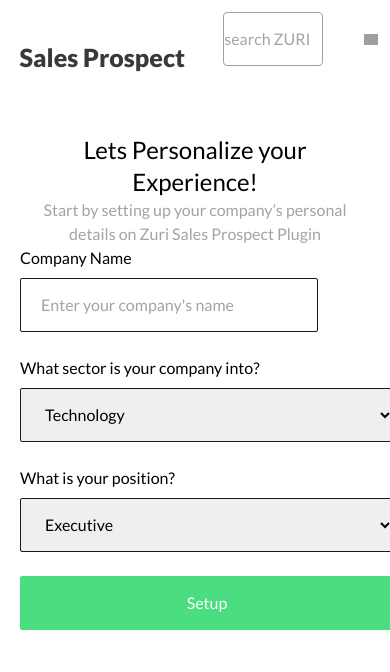
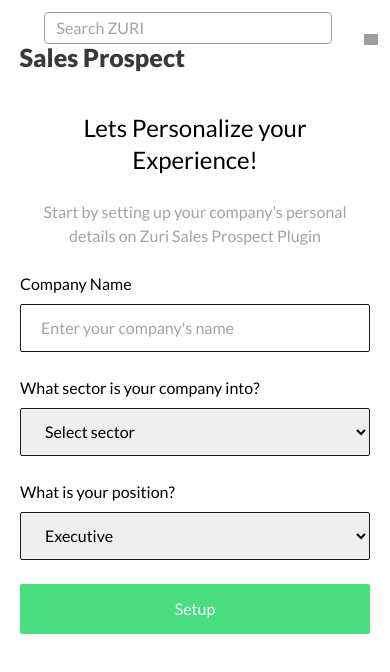
Before and after one commit to zurichat/zc_plugin_company_sales_prospect, a React (Create React App) app in the folder frontend/epictetus/: page / in a window 390 px wide. Shown: the top 672 px of the page. Built offline with nearby package versions, Linux system fonts and the light colour scheme; grey boxes are pictures that could not be loaded.

Commit message:
edited onboarding fields

```diff
--- a/frontend/epictetus/src/App.css
+++ b/frontend/epictetus/src/App.css
@@ -82,8 +82,6 @@
 button{
   outline-style: none;
   border:1px solid;
-  width:374px;
-  height:54px;
 }
 
 button:hover{
@@ -91,14 +89,8 @@
 }
 
 input, select{
-  width:374px;
-  height:54px;
   outline-style: none;
   border: 1px solid #1a1a1a;
-}
-
-input{
-  width:90% ;
 }
 
 .homeCard{
@@ -117,8 +109,8 @@
 #loader{
   display:block;
   margin: auto;
-  margin-top: 30vh;
-  margin-bottom: 50px;
+  margin-top: 20vh;
+  margin-bottom: 70px;
   width:100px;
   height:100px;
 }
@@ -128,9 +120,6 @@
 }
 
 @media only screen and (max-width: 600px) {
-  input{
-    width:85% ;
-  }
 
   #role{
     display: block;
--- a/frontend/epictetus/src/components/Header.js
+++ b/frontend/epictetus/src/components/Header.js
@@ -1,4 +1,4 @@
-
+import '../App.css';
 import avatar from "../avatar.svg";
 export default function Header() {
   return (
@@ -8,7 +8,7 @@
       </div>
 
       <div className="search">
-        <input type="text" placeholder="search ZURI"  />
+        <input type="text" placeholder="Search ZURI" className="w-72 h-8 px-3 rounded-sm"/>
 
 
         </div>
--- a/frontend/epictetus/src/components/Home.js
+++ b/frontend/epictetus/src/components/Home.js
@@ -25,21 +25,21 @@
         showLoader ?
         (<div>
             <img src={Loader} alt="loader" className="animate-ping" id="loader"/>
-            <h2 className="font-medium text-2xl text-black-500 text-center" >Setting up your account</h2>
+            <h2 className="font-medium text-2xl text-black-500 text-center" >Setting up your account</h2><br/>
                 <p className="text-base text-gray-400 text-center">Please wait a while</p>
         </div>) :
         (<div>
             { pageOne ?
             (<form className="flex flex-col w-6/7 mx-auto md:w-1/3 p-5 my-12 ">
-                <h2 className="font-medium text-2xl text-black-500 text-center" >Lets Personalize your Experience!</h2>
-                <p className="text-base text-gray-400 text-center">Start by setting up your company’s personal details on Zuri Sales Prospect Plugin</p>
+                <h2 className="font-medium text-2xl text-black-500 text-center" >Lets Personalize your Experience!</h2><br/>
+                <p className="text-base text-gray-400 text-center">Start by setting up your company’s personal details on Zuri Sales Prospect Plugin</p><br/>
 
 
                 <div>
                     <Input title="companyName" label="Company Name" placeholder="Enter your company's name"/>
 
                     <Select title="sector" label="What sector is your company into?">
-                        <option disabled>Select sector</option>
+                        <option disabled selected>Select sector</option>
                         <option>Technology</option>
                         <option>Education</option>
                         <option>Engineering</option>
@@ -59,15 +59,15 @@
                         <option>Others</option>
                     </Select>
 
-                    <button className="hidden  bg-green-400 p-3 text-white rounded-sm border-green-400 md:block" onClick={showPageTwo}>Continue</button>
+                    <button className="hidden w-full bg-green-400 p-3 text-white rounded-sm border-green-400 md:block" onClick={showPageTwo}>Continue</button>
 
-                    <button className=" block bg-green-400 p-3 text-white rounded-sm border-green-400 md:hidden" onClick={handleClick}>Setup</button>
+                    <button className=" block w-full bg-green-400 p-3 text-white rounded-sm border-green-400 md:hidden" onClick={handleClick}>Setup</button>
                 </div>
             </form>)
             :
             (<div className="md:flex flex-col w-4/5 mx-auto p-5 my-12 hidden">
-                <h2 className="font-medium text-2xl text-black-500 text-center" >What do you do at Zuri?</h2>
-                <p className="text-base text-gray-400 text-center">We will use this to personalize your Sales Prospect experience</p>
+                <h2 className="font-medium text-2xl text-black-500 text-center" >What do you do at Zuri?</h2><br/>
+                <p className="text-base text-gray-400 text-center">We will use this to personalize your Sales Prospect experience</p><br/>
                 <div className="flex flex-row flex-wrap justify-around content-start w-6/7">
                     <HomeCard
                         src={Executive}
--- a/frontend/epictetus/src/components/Select.js
+++ b/frontend/epictetus/src/components/Select.js
@@ -8,7 +8,7 @@
                {label}
             </label>
 
-            <select className="rounded-sm px-5">
+            <select className="rounded-sm px-5 h-12 w-full">
                 {children}
             </select>
         </div>
--- a/frontend/epictetus/src/components/input.js
+++ b/frontend/epictetus/src/components/input.js
@@ -7,7 +7,7 @@
             <label className=" mb-2 block font-normal text-base" for={title}>
                {label}
             </label>
-            <input className="rounded-sm px-5" id={title} type="text" placeholder={placeholder}/>
+            <input className="rounded-sm h-12  w-full px-5" id={title} type="text" placeholder={placeholder}/>
         </div>
     )
 }
```
